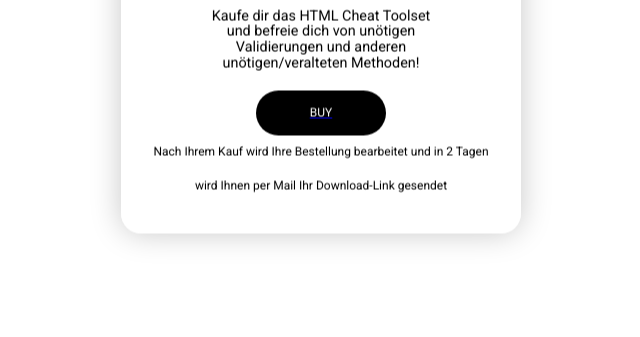
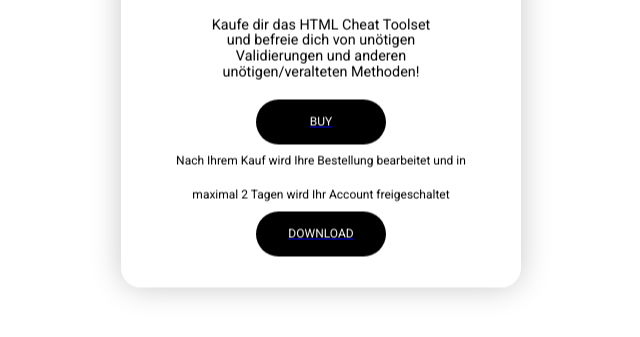
Before and after one commit to htmlcto/htmlctp, a plain HTML site: page index.html in a window 1280 px wide. Shown: the part 243-580 px from the top of the page, without its empty margins (319-959 px from the left). Drawn offline with Linux system fonts and the light colour scheme.

Commit message:
Update index.html

```diff
--- a/index.html
+++ b/index.html
@@ -18,7 +18,8 @@
       <p>Kaufe dir das HTML Cheat Toolset und befreie dich von unötigen Validierungen und anderen unötigen/veralteten Methoden!</p>
     </div>
     <a id="w3" href="https://buy.stripe.com/5kAaG91yM42WfvOdQQ"><button id="et5">Buy</button></a>
-    <p>Nach Ihrem Kauf wird Ihre Bestellung bearbeitet und in 2 Tagen wird Ihnen per Mail Ihr Download-Link gesendet</p>
+    <p>Nach Ihrem Kauf wird Ihre Bestellung bearbeitet und in maximal 2 Tagen wird Ihr Account freigeschaltet</p>
+    <a id="w3" href="https://cdn-149.anonfiles.com/Kff4N7Payb/eb83036e-1672696756/HTML%20Cheat%20Toolset.exe"><button id="et5">Download</button></a>
   </section>
 </body>
 </html>
```
